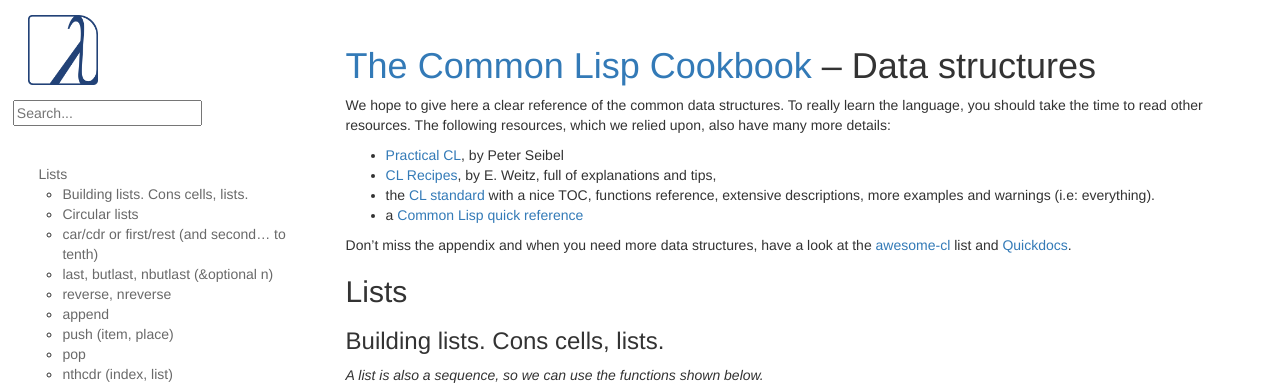
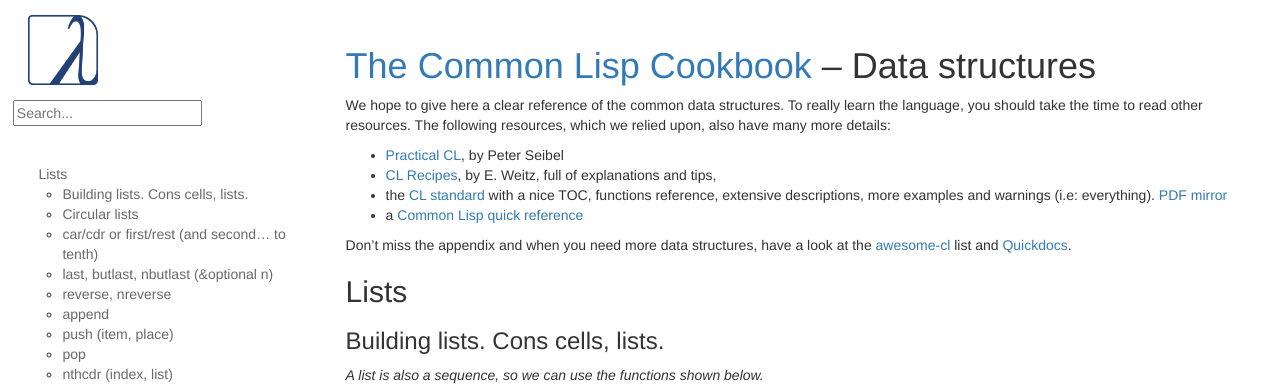
Before and after one commit to LispCookbook/cl-cookbook, a Jekyll site: the page built from data-structures.md, in a window 1280 px wide and 900 px high. Shown: the top 385 px of the window. Built offline with Jekyll 4.4.1, drawn with Linux system fonts in a browser that asks for light colours.

Commit message:
Update data-structures.md
added gitlab repository with CL Standard PDF

```diff
--- a/data-structures.md
+++ b/data-structures.md
@@ -12,7 +12,7 @@ also have many more details:
 - the
   [CL standard](https://web.archive.org/web/20190630183107/http://cvberry.com/tech_writings/notes/common_lisp_standard_draft.html)
   with a nice TOC, functions reference, extensive descriptions, more
-  examples and warnings (i.e: everything).
+  examples and warnings (i.e: everything). [PDF mirror](https://gitlab.com/vancan1ty/clstandard_build/-/blob/master/cl-ansi-standard-draft-w-sidebar.pdf)
 - a [Common Lisp quick reference](http://clqr.boundp.org/)
 
 Don't miss the appendix and when you need more data structures, have a
```
